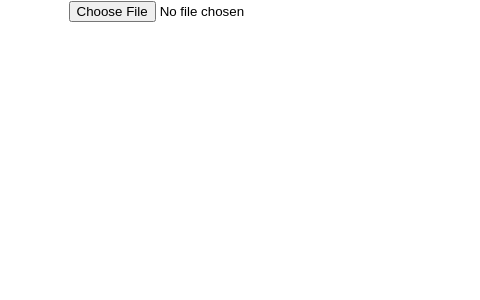
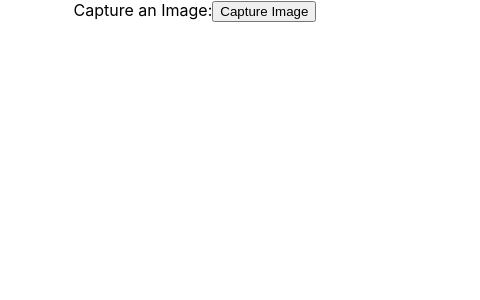
Before and after one commit to samkazshel/reactCamera, a React (Create React App) app: page / in a window 390 px wide. Shown: the top 300 px of the page, 480 px wide, since content can reach past the window. Built offline with nearby package versions, Linux system fonts and the light colour scheme; no server answers.

Commit message:
testing another camera implementation, does not work on mobile

```diff
--- a/package.json
+++ b/package.json
@@ -6,6 +6,7 @@
     "@testing-library/jest-dom": "^5.16.3",
     "@testing-library/react": "^11.2.7",
     "@testing-library/user-event": "^12.8.3",
+    "bootstrap": "^5.1.3",
     "react": "^18.0.0",
     "react-dom": "^18.0.0",
     "react-scripts": "5.0.0",
--- a/src/App.js
+++ b/src/App.js
@@ -1,12 +1,20 @@
-import React from 'react';
-import logo from './logo.svg';
+import React, {Component} from 'react';
 import './App.css';
+import camera from './camera.js';
+
 
 function App() {
+
+  camera.startCamera();
+
   return (
     <div className="App">
-      <input accept='image/*' id="icon-button-file" type="file"
-        capture="environment" />
+      <label>Capture an Image:
+      </label>
+      <button onClick={camera.takeSnapshot()}> Capture Image </button>
+      {/* <input accept='image/*' id="icon-button-file" type="file"
+        capture="environment" /> */}
+
     </div>
   );
 }
--- /dev/null
+++ b/src/camera.js
@@ -0,0 +1,58 @@
+const camera = function () {
+    let width = 0;
+    let height = 0;
+
+    const createObjects = function () {
+
+
+        const video = document.createElement('video');
+        video.id = 'video';
+        video.width = width;
+        video.width = height;
+        video.autoplay = true;
+        document.body.appendChild(video);
+
+        const canvas = document.createElement('canvas');
+        canvas.id = 'canvas';
+        canvas.width = width;
+        canvas.width = height;
+        document.body.appendChild(canvas);
+    }
+
+
+    return {
+        video: null,
+        context: null,
+        canvas: null,
+
+        startCamera: function (w = 680, h = 480) {
+            if (navigator.mediaDevices && navigator.mediaDevices.getUserMedia) {
+                width = w;
+                height = h;
+
+                createObjects();
+
+                this.video = document.getElementById('video');
+                this.canvas = document.getElementById('canvas');
+                this.context = this.canvas.getContext('2d');
+
+
+                (function (video) {
+                    navigator.mediaDevices.getUserMedia({video: true}).then(function (stream) {
+                        video.srcObject = stream;
+                        video.play();
+                    });
+                })(this.video)
+
+            }
+        },
+
+
+        takeSnapshot: function () {
+            this.context.drawImage(this.video, 0, 0, width, height);
+        }
+
+    }
+    }();
+
+    export default camera;
```
Also changed, not shown: 1 other file (tests, documents, lock files or other folders).
